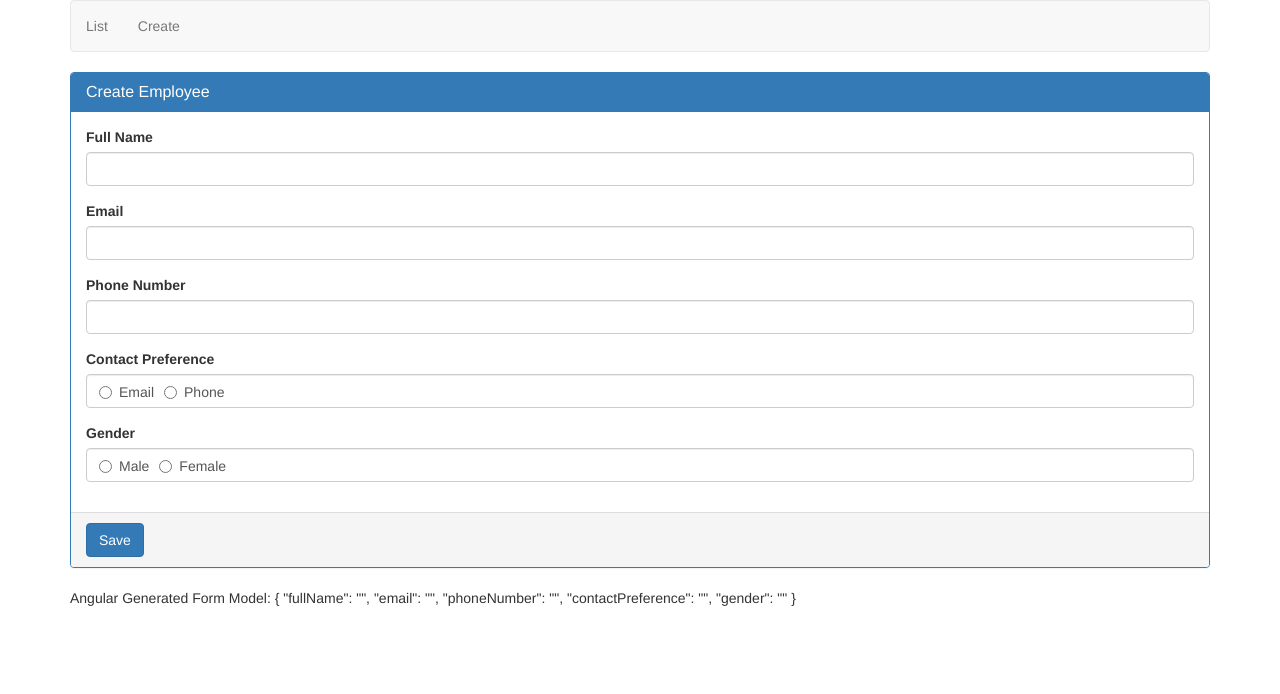
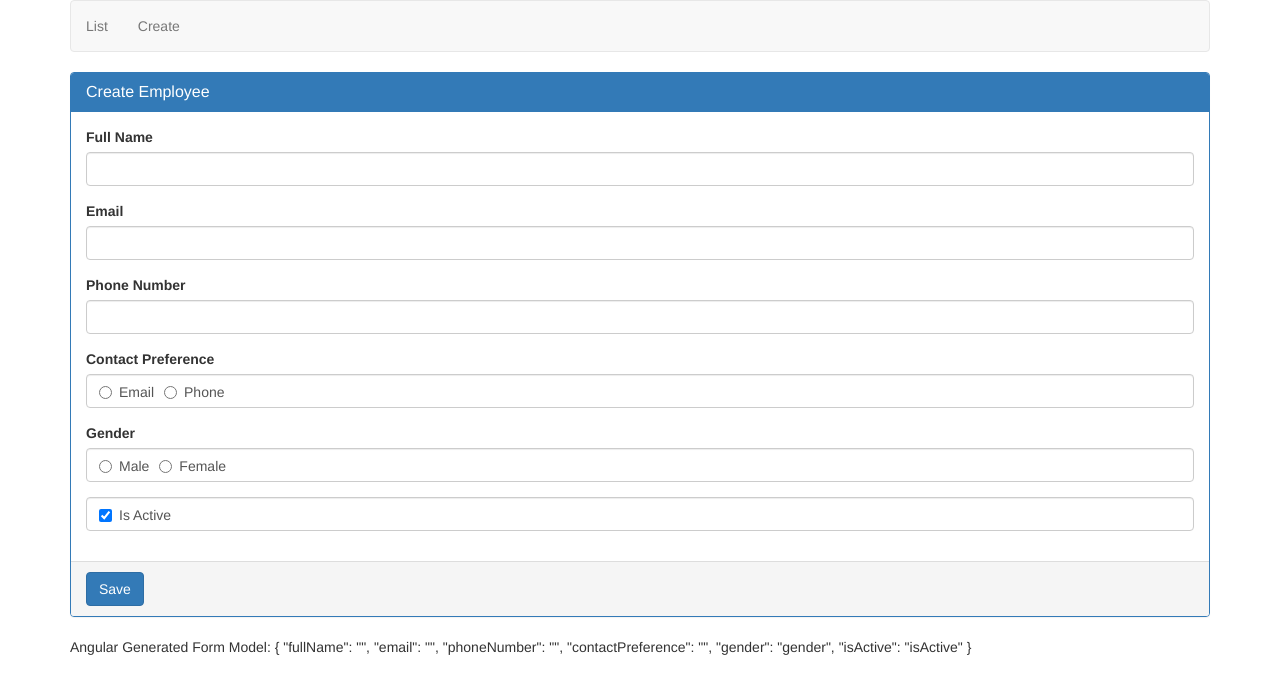
Before and after one commit to imsagarchopra/AngularCrudDemo, an Angular app: page /create in a window 1280 px wide. Shown: the top 694 px of the page. Built offline with nearby package versions, Linux system fonts and the light colour scheme.

Commit message:
checkbox

```diff
--- a/src/app/employees/create-employee.component.html
+++ b/src/app/employees/create-employee.component.html
@@ -33,13 +33,22 @@
                 <label>Gender</label>
                 <div class="form-control">
                     <label class="radio-inline">
-                        <input type="radio" value="male" name="gender" ngModel=""/>
+                        <input type="radio" value="male" name="gender" ngModel="gender"/>
                         Male
                     </label>
                     <label class="radio-inline">
-                        <input type="radio" value="female" name="gender" ngModel=""/>
+                        <input type="radio" value="female" name="gender" ngModel="gender"/>
                         Female
                     </label>
+                </div>
+            </div>
+            <div class="form-group">
+                <div class="form-control">
+                    <label class="checkbox-inline">
+                        <input type="checkbox" name="isActive" ngModel="isActive"/>
+                        Is Active
+                    </label>
+
                 </div>
             </div>
         </div>
--- a/src/app/employees/create-employee.component.ts
+++ b/src/app/employees/create-employee.component.ts
@@ -7,6 +7,7 @@
   styleUrls: ['./create-employee.component.css']
 })
 export class CreateEmployeeComponent {
+
   saveEmployee(empForm: NgForm): void{
     console.log(empForm.value);
   }
```
